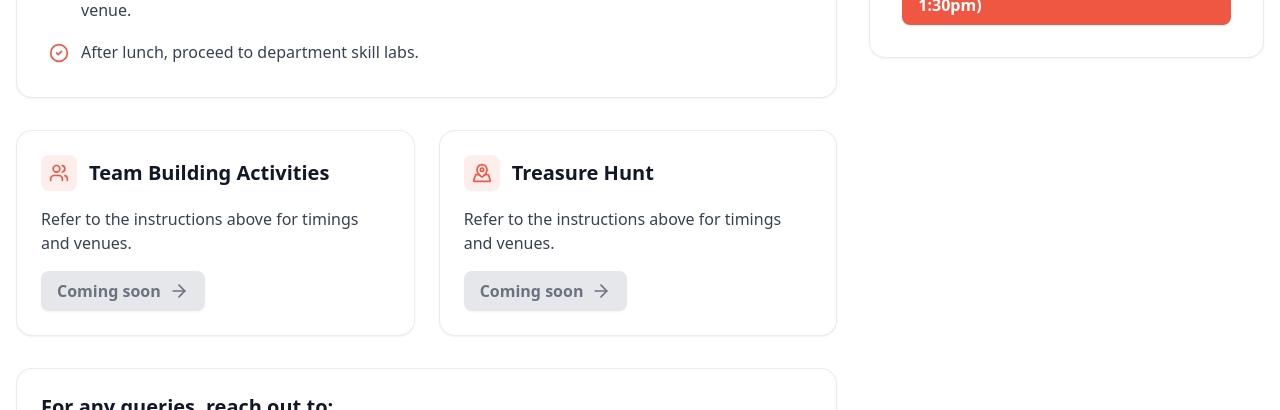
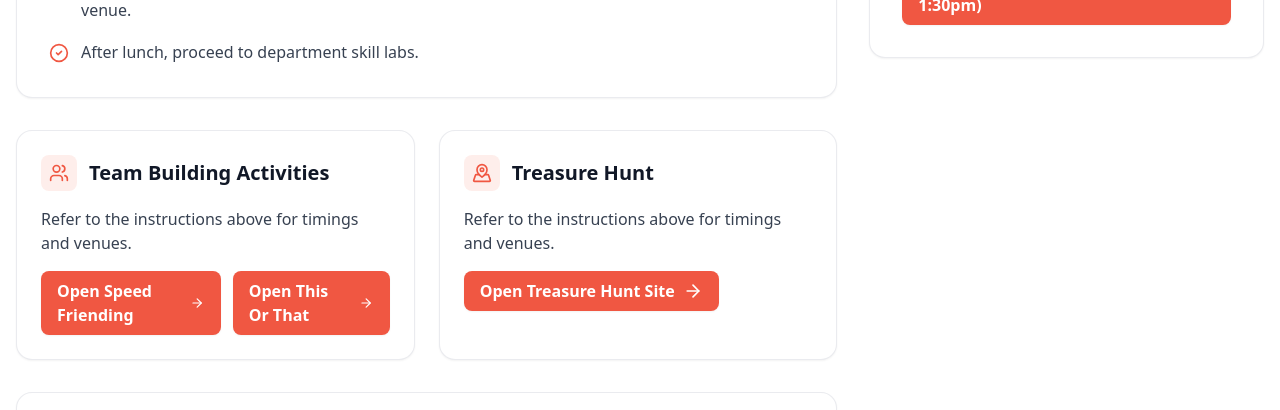
Before and after one commit to overclocked-2124/SIP-Announcement-2025, a Next.js app: page /team-building-treasure-hunt in a window 1280 px wide. Shown: the part 640-1050 px from the top of the page. Built offline with nearby package versions, Linux system fonts and the light colour scheme.

Commit message:
added game links

```diff
--- a/src/app/team-building-treasure-hunt/page.tsx
+++ b/src/app/team-building-treasure-hunt/page.tsx
@@ -12,7 +12,10 @@ export default function TeamBuildingTreasureHuntPage() {
   const socialsUrl = '#';
   // TODO: replace with actual event website URLs
   const teamBuildingUrl = '#';
-  const treasureHuntUrl = '#';
+  const treasureHuntUrl = 'http://treasurehunt.rvcesip2025.org/';
+  // TODO: replace with individual team-building activity URLs
+  const speedFriendingUrl = 'http://sp.rvcesip2025.org/';
+  const thisOrThatUrl = 'https://thisorthat.rvcesip2025.org/';
   // TODO: replace with actual venue file URLs
   const venueMorningUrl = 'https://drive.google.com/file/d/1VRw-F7hdnJZwNbvxXMUAuaj6a2Rx-OZ8/view?usp=sharing'; // 9am-11am
   const venueMiddayUrl = 'https://drive.google.com/file/d/1OSIyJ-cpQgJNVijJnU5ophI0oMHnwtfp/view?usp=drive_link';  // 11:30am-1:30pm
@@ -113,26 +116,49 @@ export default function TeamBuildingTreasureHuntPage() {
                     <h3 className="text-xl font-semibold text-gray-900">Team Building Activities</h3>
                   </div>
                   <p className="text-gray-700">Refer to the instructions above for timings and venues.</p>
-                  {teamBuildingUrl === '#' ? (
+                  <div className="mt-4 flex flex-col sm:flex-row gap-3">
+                    {speedFriendingUrl === '#' ? (
                       <button
                         type="button"
                         aria-disabled
-                      className="mt-4 inline-flex items-center justify-center px-4 py-2 rounded-lg font-semibold shadow-sm cursor-not-allowed bg-gray-200 text-gray-500"
+                        className="inline-flex items-center justify-center px-4 py-2 rounded-lg font-semibold shadow-sm cursor-not-allowed bg-gray-200 text-gray-500"
                       >
-                      Coming soon
+                        Speed Friending — Coming soon
                         <ArrowRight className="w-5 h-5 ml-2" />
                       </button>
                     ) : (
                       <a
-                      href={teamBuildingUrl}
+                        href={speedFriendingUrl}
                         target="_blank"
                         rel="noopener noreferrer"
-                      className="mt-4 inline-flex items-center justify-center px-4 py-2 bg-primary text-white font-semibold rounded-lg hover:bg-primary/90 transition-colors duration-300 shadow-sm hover:shadow-lg"
+                        className="inline-flex items-center justify-center px-4 py-2 bg-primary text-white font-semibold rounded-lg hover:bg-primary/90 transition-colors duration-300 shadow-sm hover:shadow-lg"
                       >
-                      Open Team Building Site
+                        Open Speed Friending
                         <ArrowRight className="w-5 h-5 ml-2" />
                       </a>
                     )}
+
+                    {thisOrThatUrl === '#' ? (
+                      <button
+                        type="button"
+                        aria-disabled
+                        className="inline-flex items-center justify-center px-4 py-2 rounded-lg font-semibold shadow-sm cursor-not-allowed bg-gray-200 text-gray-500"
+                      >
+                        This Or That — Coming soon
+                        <ArrowRight className="w-5 h-5 ml-2" />
+                      </button>
+                    ) : (
+                      <a
+                        href={thisOrThatUrl}
+                        target="_blank"
+                        rel="noopener noreferrer"
+                        className="inline-flex items-center justify-center px-4 py-2 bg-primary text-white font-semibold rounded-lg hover:bg-primary/90 transition-colors duration-300 shadow-sm hover:shadow-lg"
+                      >
+                        Open This Or That
+                        <ArrowRight className="w-5 h-5 ml-2" />
+                      </a>
+                    )}
+                  </div>
                 </div>
 
                 <div className="bg-white rounded-2xl border border-gray-200/80 shadow-sm p-6">
```
Lines whose indentation alone changed are shown as unchanged.
